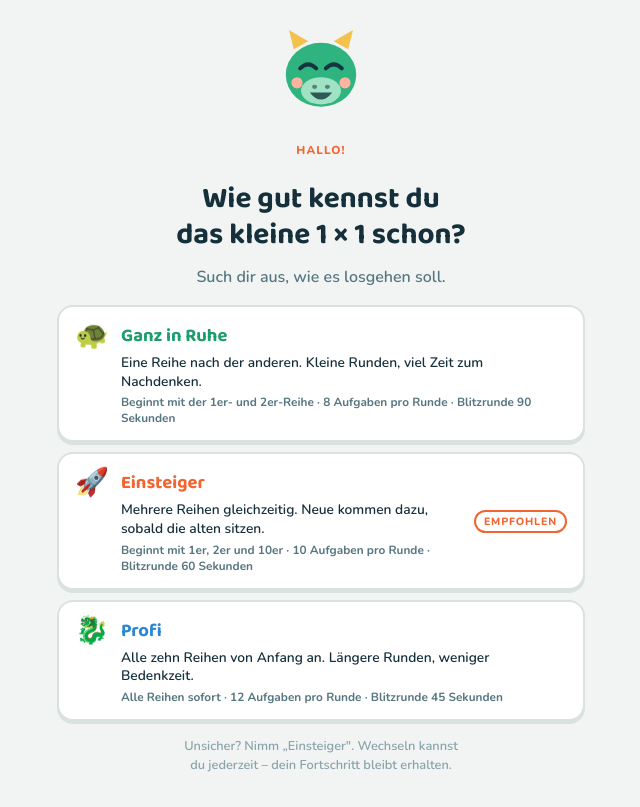
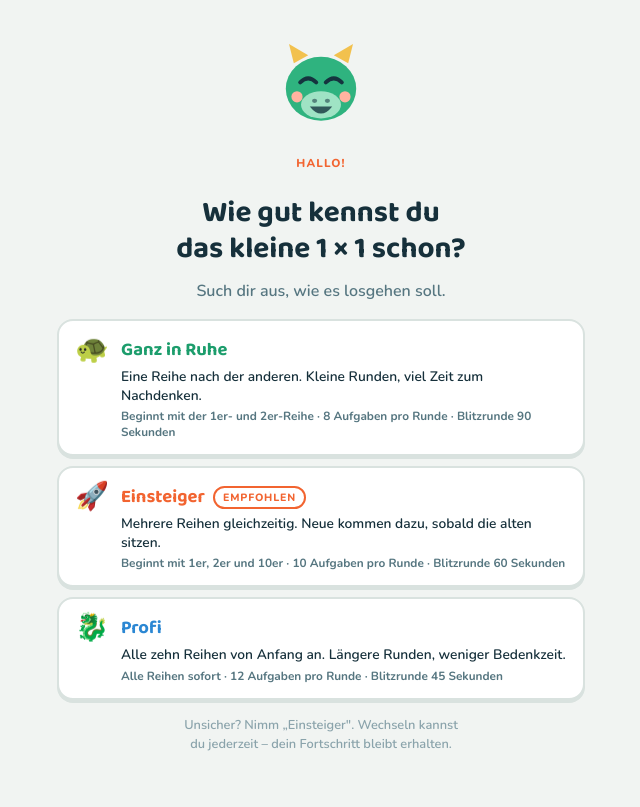
Before and after one commit to jd5vhjp86f-code/zahlendrache, a plain HTML site: page index.html in a window 1280 px wide. Shown: the whole page, without its empty margins (319-959 px from the left). Drawn offline with Linux system fonts and the light colour scheme.

Commit message:
Stufenkarte: Empfohlen-Abzeichen neben dem Namen

```diff
--- a/index.html
+++ b/index.html
@@ -5,6 +5,12 @@
 <meta name="viewport" content="width=device-width, initial-scale=1, viewport-fit=cover">
 <title>Zahlendrache 1x1</title>
 <style>
+/* ============================================================
+   Schriften, selbst gehostet – keine Anfrage an Dritte.
+   Baloo 2 und Nunito, lateinischer Zeichensatz, SIL Open Font
+   License 1.1 (Lizenztexte in fonts/).
+   ============================================================ */
+
 @font-face{font-family:'Baloo 2';font-style:normal;font-weight:600;font-display:swap;src:url(fonts/baloo-2-latin-600-normal.woff2) format('woff2')}
 @font-face{font-family:'Baloo 2';font-style:normal;font-weight:700;font-display:swap;src:url(fonts/baloo-2-latin-700-normal.woff2) format('woff2')}
 @font-face{font-family:'Baloo 2';font-style:normal;font-weight:800;font-display:swap;src:url(fonts/baloo-2-latin-800-normal.woff2) format('woff2')}
@@ -901,7 +907,7 @@ button { font-family: inherit; color: inherit; }
 .level-card {
   --c: var(--ink-soft);
   display: grid;
-  grid-template-columns: auto 1fr auto;
+  grid-template-columns: auto 1fr;
   align-items: start;
   gap: 12px;
   text-align: left;
@@ -932,8 +938,9 @@ button { font-family: inherit; color: inherit; }
   font-weight: 700;
 }
 
+.lc-head { display: flex; align-items: center; gap: 8px; flex-wrap: wrap; }
+
 .lc-now {
-  align-self: center;
   font-size: .66rem;
   font-weight: 800;
   letter-spacing: .08em;
@@ -980,7 +987,6 @@ button { font-family: inherit; color: inherit; }
 .news-item .lc-chev { margin-left: auto; font-size: 1.3rem; line-height: 1; color: var(--accent); }
 
 .lc-tip {
-  align-self: center;
   font-size: .66rem;
   font-weight: 800;
   letter-spacing: .08em;
@@ -1749,17 +1755,16 @@ button { font-family: inherit; color: inherit; }
     $('levels').innerHTML = LEVEL_ORDER.map(function (id) {
       var c = DIFFICULTY[id];
       var current = state.level === id;
+      var badge = current ? '<span class="lc-now">jetzt</span>'
+                : c.recommended ? '<span class="lc-tip">empfohlen</span>' : '';
       return '<button type="button" class="level-card" data-level="' + id + '"' +
         ' data-current="' + current + '" style="--c: ' + c.color + '">' +
         '<span class="lc-sym">' + c.sym + '</span>' +
         '<span class="lc-body">' +
-          '<strong>' + c.name + '</strong>' +
+          '<span class="lc-head"><strong>' + c.name + '</strong>' + badge + '</span>' +
           '<small>' + c.blurb + '</small>' +
           '<em>' + c.detail + '</em>' +
         '</span>' +
-        (current ? '<span class="lc-now">jetzt</span>'
-                 : c.recommended ? '<span class="lc-tip">empfohlen</span>'
-                 : '<span></span>') +
         '</button>';
     }).join('');
   }
```
